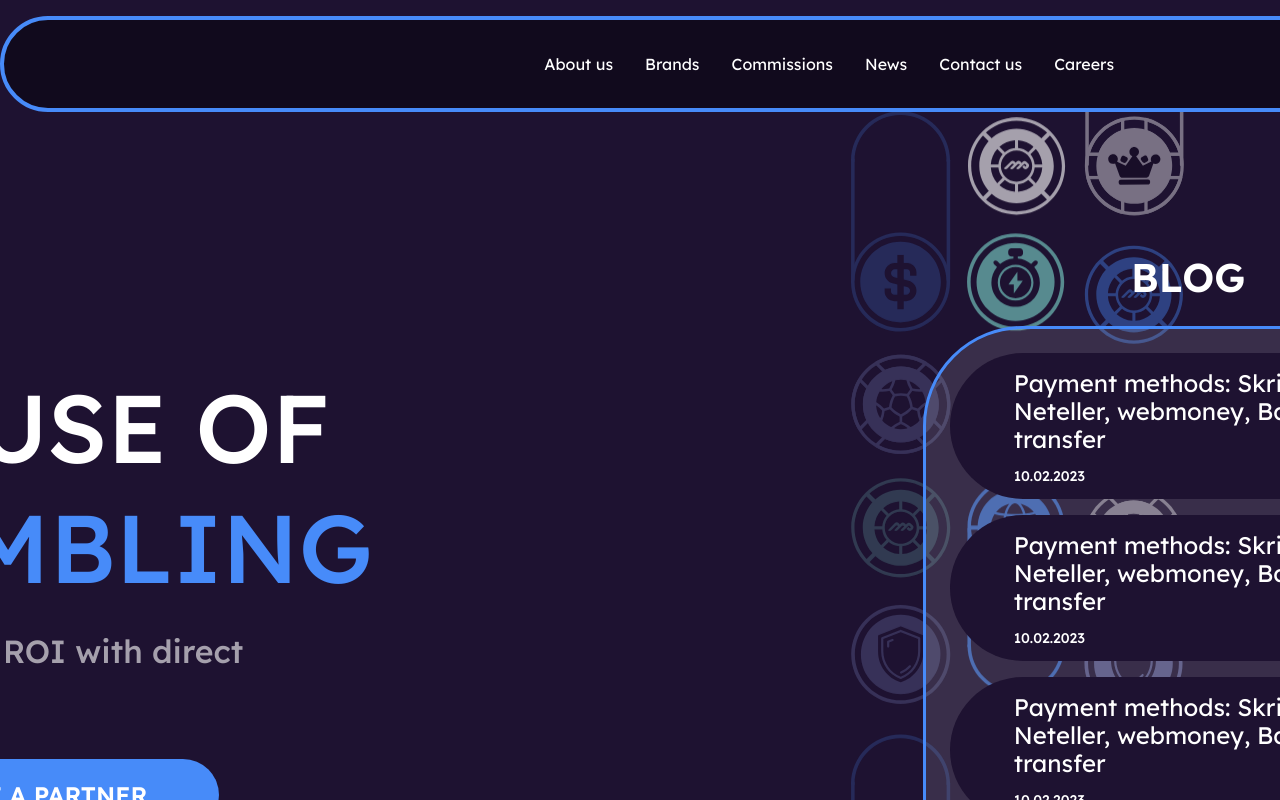
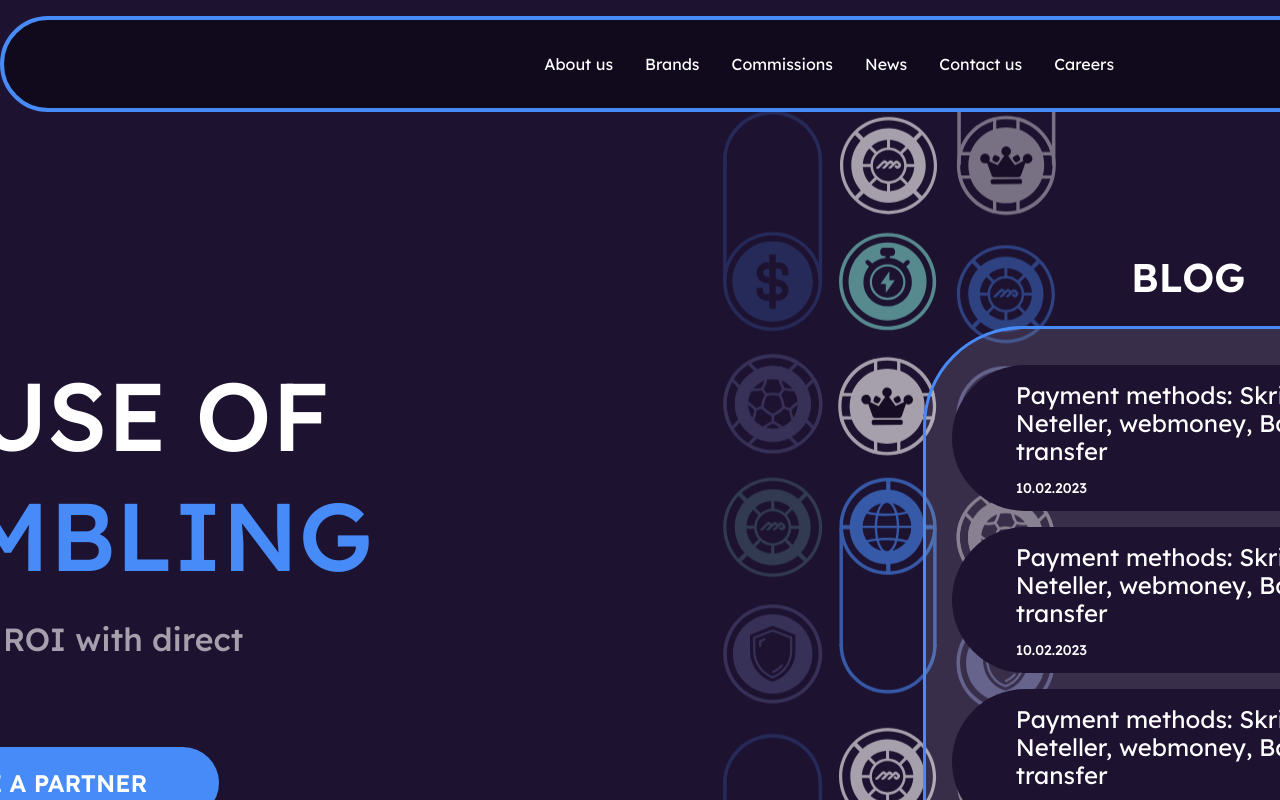
Before and after one commit to Mariklimova/WebPage, a React (Vite) app in the folder client/: page / in a window 1280 px wide. Shown: the top 800 px of the page. Built offline with nearby package versions, Linux system fonts and the light colour scheme.

Commit message:
layout correction

```diff
--- a/client/src/components/Footer/footer.module.css
+++ b/client/src/components/Footer/footer.module.css
@@ -11,6 +11,7 @@
     display: flex;
     flex-direction: row;
     justify-content: space-between;
+    flex-wrap: wrap;
 
     .info {
         display: flex;
--- a/client/src/pages/HomePage/Home.jsx
+++ b/client/src/pages/HomePage/Home.jsx
@@ -32,19 +32,17 @@ function Home() {
 
             <div className={style.block_info}>
                 <h3>BLOG</h3>
+                <div className={style.container}>
                     <div className={style.scroll}>
                         <div className={style.text_block}>
-                            {arrInfoBlog.map((el, i) =>
+                            {arrInfoBlog.map((el, i) => (
                                 <div key={i} className={style.text_item}>
                                     <h5>{el.description}</h5>
                                     <p>{el.date}</p>
                                 </div>
-                            )}
+                            ))}
                         </div>
-
-
                     </div>
-                <div className={style.container}>
 
                 </div>
 
--- a/client/src/pages/HomePage/home.module.css
+++ b/client/src/pages/HomePage/home.module.css
@@ -2,7 +2,10 @@
     display: flex;
     justify-content: center;
     align-items: center;
-    /* margin: auto; */
+    margin: auto;
+    position: relative;
+    max-width: 1700px;
+    /* flex-wrap: wrap; */
 }
 
 .block_title {
@@ -51,7 +54,7 @@
 
 
 .block_animation {
-    /* left: -250px; */
+    left: -250px;
     display: flex;
     flex-direction: column;
     justify-content: center;
@@ -59,7 +62,11 @@
     position: absolute;
     z-index: -1;
     width: 100%;
-    top: 0;
+    /* top: 0; */
+
+    top: 62%; /* Сдвигаем по вертикали на 50% */
+    left: 40%; /* Сдвигаем по горизонтали на 50% */
+    transform: translate(-50%, -50%);
 }
 
 .block_animation .line_left {
@@ -115,10 +122,6 @@
     flex-direction: column;
     align-items: center;
     justify-content: center;
-    /* margin-left: 500px; */
-    /* margin-top: 150px; */
-    /* width: 531px;
-    height: 659px; */
     gap: 24px;
 
     h3 {
@@ -126,28 +129,20 @@
         color: #FFFFFF;
     }
 
-    /* .container { */
-        /* width: 531px; */
-        /* height: 595px; */
-        /* border-radius: 100px; */
-        /* background: #FFFFFF1F; */
-        /* border: 3px solid #478BF9; */
-        /* display: flex; */
-        /* padding-top: 10px; */
+    .container {
+        width: 531px;
+        background: #FFFFFF1F;
+        border: 3px solid #478BF9;
+        border-radius: 100px;
+        height: 595px;
 
         .scroll {
-            width: 531px;
-            background: #FFFFFF1F;
-            height: 595px;
-            /* margin: 0; */
-            border: 3px solid #478BF9;
-            /* margin-left: 2px; */
-            border-radius: 100px;
+            width: 519px;
+            height: 575px;
+            border-radius: 95px;
             overflow-y: auto;
-            /* padding-right: 20px; */
-            /* padding: 24px 24px 40px; */
+            margin-top: 16px;
 
-            /* overflow-y: auto; */
             &::-webkit-scrollbar {
                 width: 8px;
                 border-radius: 10px;
@@ -156,65 +151,57 @@
 
             &::-webkit-scrollbar-track {
                 background-color: #fff;
-                /* height: 5px; */
                 border-radius: 10px;
                 margin-top: 96px;
                 margin-bottom: 96px;
-
             }
 
             &::-webkit-scrollbar-thumb {
                 width: 8px;
-                height: 104px;
                 border-radius: 10px;
                 background: #478BF9;
             }
 
 
+            .text_block {
+                display: flex;
+                flex-direction: column;
+                align-items: center;
+                gap: 16px;
+                /* margin: 24px 40px 24px 24px; */
+                margin: 20px;
+
+                .text_item {
+                    width: 467px;
+                    height: 146px;
+                    padding: 16px 64px;
+                    border-radius: 196px;
+                    background: #1E1231;
+                    cursor: pointer;
+
+                    &:hover {
+                        background-color: #478BF9;
+                    }
+
+                    h5 {
+                        font: 400 24px Lexend;
+                        line-height: 28px;
+                        text-align: left;
+                    }
+
+                    p {
+                        font: 450 14px Lexend;
+                        text-align: left;
+                        margin-top: 14px;
+                    }
+                }
+            }
         }
-    /* } */
-}
+    }
 
 
 
 
 
 
-
-
-.block_info .scroll .text_block {
-    display: flex;
-    flex-direction: column;
-    align-items: center;
-    /* margin-top: -475px; */
-    /* margin-left: -24px; */
-    gap: 16px;
-    margin: 24px 40px 24px 24px;
 }
-
-.block_info .scroll .text_block .text_item {
-    width: 467px;
-    height: 146px;
-    padding: 16px 64px;
-    border-radius: 196px;
-    background: #1E1231;
-    margin-left: 6px;
-    cursor: pointer;
-}
-
-.block_info .scroll .text_block .text_item:hover {
-    background: #478BF9;
-}
-
-.text_block .text_item h5 {
-    font: 400 24px Lexend;
-    line-height: 28px;
-    text-align: left;
-
-}
-
-.text_block .text_item p {
-    font: 450 14px Lexend;
-    text-align: left;
-    margin-top: 14px;
-}
```
